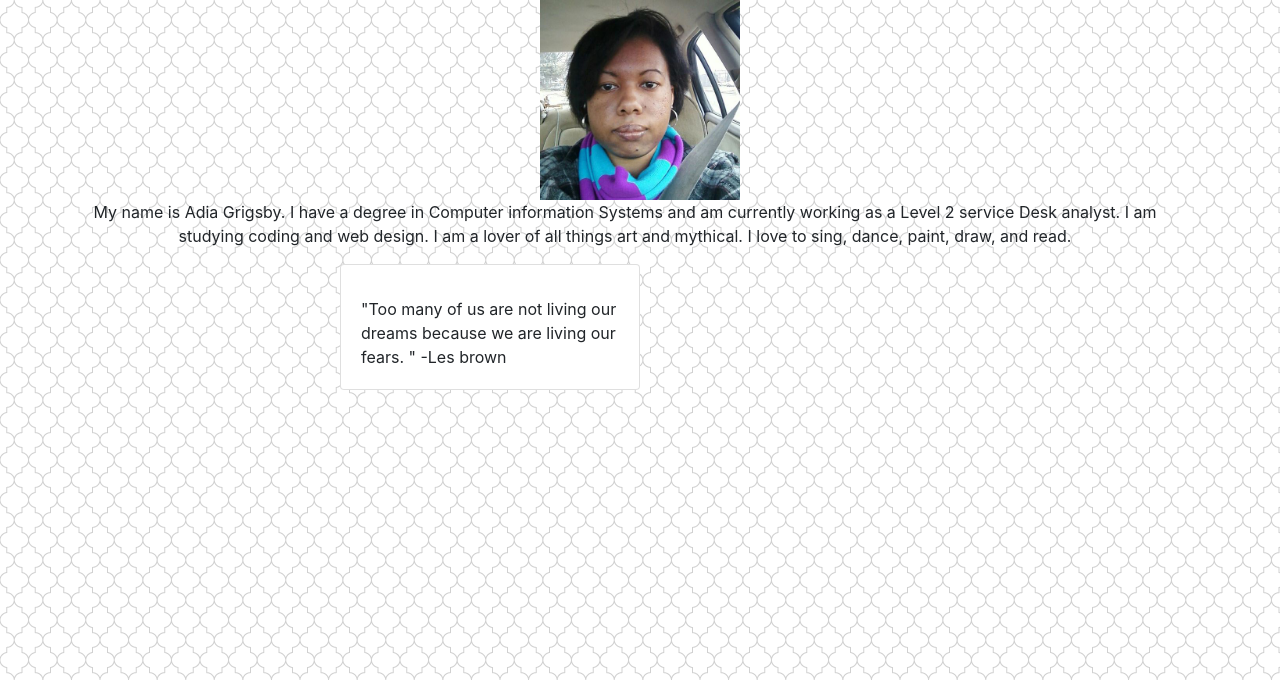
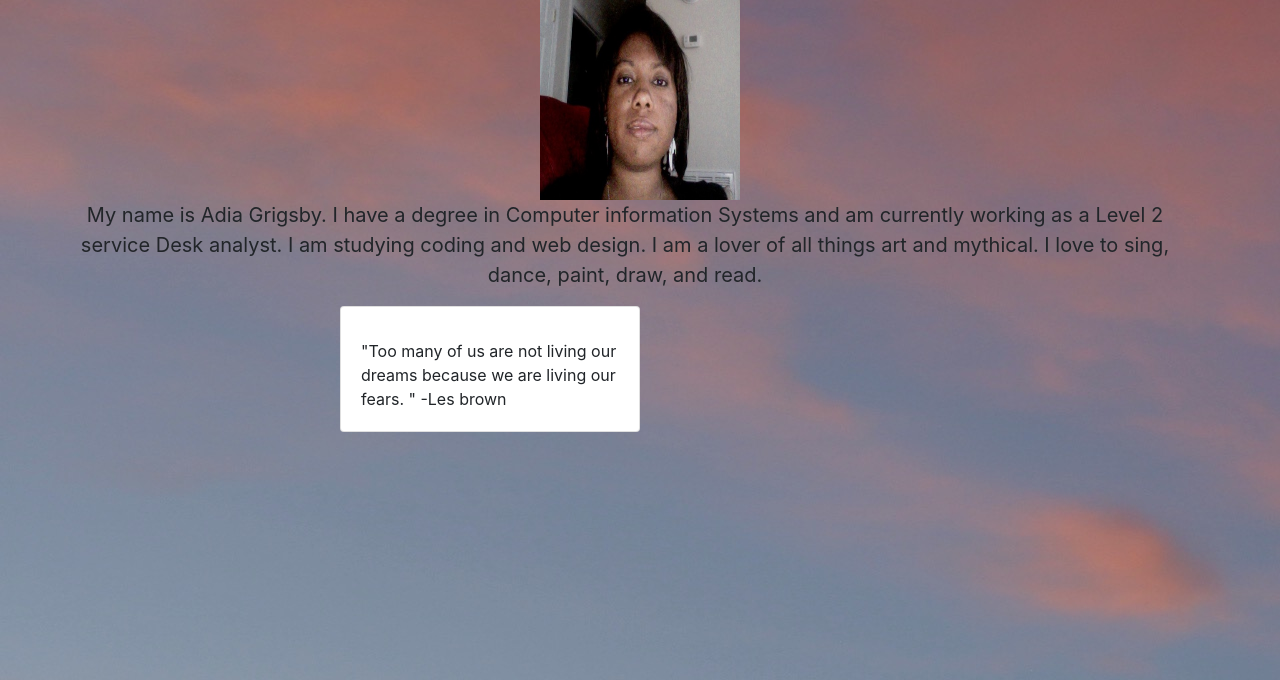
Before and after one commit to DiaG86/responsive-portfolio, a plain HTML site: page index.html in a window 1280 px wide. Shown: the part 120-800 px from the top of the page. Drawn offline with nearby package versions, Linux system fonts and the light colour scheme.

Commit message:
updated navbar changed photo changed index background

```diff
--- a/index.html
+++ b/index.html
@@ -33,7 +33,7 @@
   </head>
   <style>
     body{
-      background-image: url("./images/hotel-wallpaper.png");
+      background-image: url("./images/IMG_3133.jpeg")
     }
   </style>
   <body>
@@ -52,12 +52,14 @@
       <div class="col-lg-8"> -->
 
         <div class="mx-auto" style="width: 200px;">
-        <img src="./images/adia_scarf.jpeg" width="200" height=200 class="text-center" alt="adia_scarf"></div>
+        <img src="./images/Adia_headshot.jpeg"
+        width="200" height=200
+        class="text-center" alt="adia_scarf"></div>
 
         </div>
     <div class="row">
 
-      <div class="container-sm"><p class="text-center">My name is Adia Grigsby. I have a degree in Computer information Systems and am currently working as a Level 2 service Desk analyst. I am studying coding and web design. I am a lover of all things art and mythical. I love to sing, dance, paint, draw, and read. </p></div>
+      <div class="container-sm"><blockquote class="blockquote text-center"><p>My name is Adia Grigsby. I have a degree in Computer information Systems and am currently working as a Level 2 service Desk analyst. I am studying coding and web design. I am a lover of all things art and mythical. I love to sing, dance, paint, draw, and read.</p> </blockquote></div>
 
         </div>
         <div class="mx-auto" style="width: 600px;">
```
Also changed, not shown: images/20ADC56F-6BCA-46C5-B14C-D3689DA0D034_1_105_c.jpeg (added), images/Adia_headshot.jpeg (added), images/IMG_3133.jpeg (added), images/IMG_3175.jpeg (added), images/wood-texture-background-pine-82256.jpg (added), 3 other files.
